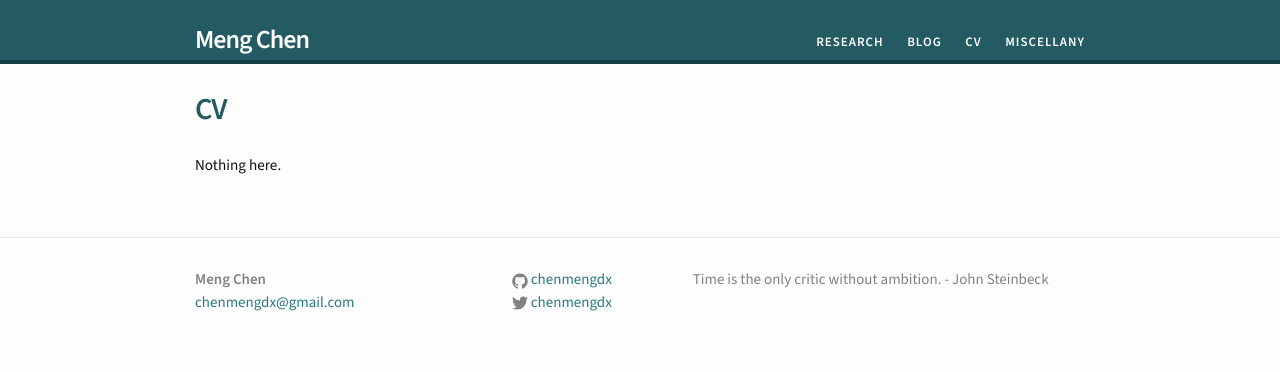
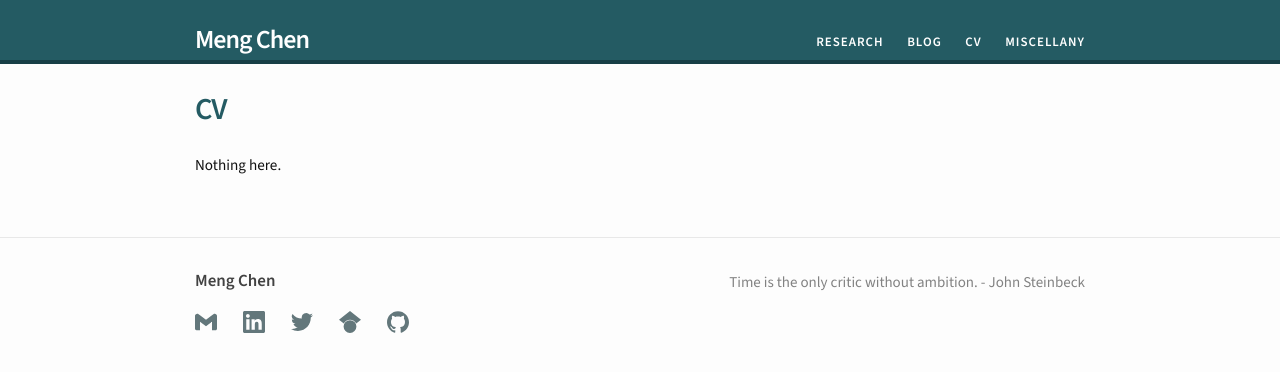
Before and after one commit to chenmengdx/chenmengdx.github.io, a Jekyll site: the page built from cv.md, in a window 1280 px wide. Shown: the top 372 px of the page. Built offline with Jekyll 4.4.1, drawn with Linux system fonts in a browser that asks for light colours.

Commit message:
Refresh footer with social profile icons

```diff
--- a/_config.yml
+++ b/_config.yml
@@ -7,6 +7,8 @@ baseurl: "" # the subpath of your site, e.g. /blog/
 url: "http://chenmengdx.github.io" # the base hostname & protocol for your site
 twitter_username: chenmengdx
 github_username:  chenmengdx
+linkedin_url: "https://www.linkedin.com/in/meng-chen-50547a3a/"
+google_scholar_url: "https://scholar.google.com/citations?user=oFyp8_0AAAAJ&hl=en"
 
 # Build settings
 markdown: kramdown
--- a/_includes/footer.html
+++ b/_includes/footer.html
@@ -1,57 +1,47 @@
 <footer class="site-footer">
-
-  <div class="wrapper">
-
-<!--     <h2 class="footer-heading">{{ site.title }}</h2> -->
-
-    <div class="footer-col-wrapper">
-      <div class="footer-col  footer-col-1">
-        <ul class="contact-list">
-          <li><strong>{{ site.title }}</strong></li>
-
-          <li><a href="mailto:{{ site.email }}">{{ site.email }}</a></li>
-        </ul>
-      </div>
-
-      <div class="footer-col  footer-col-2">
-        <ul class="social-media-list">
-          {% if site.github_username %}
+  <div class="wrapper footer-content">
+    <div class="footer-profile">
+      <p class="footer-name">{{ site.title | escape }}</p>
+      <ul class="footer-social-links" aria-label="Contact and profiles">
+        {% if site.email %}
         <li>
-            <a href="https://github.com/{{ site.github_username }}">
-              <span class="icon  icon--github">
-                <svg viewBox="0 0 16 16">
-                  <path fill="#828282" d="M7.999,0.431c-4.285,0-7.76,3.474-7.76,7.761 c0,3.428,2.223,6.337,5.307,7.363c0.388,0.071,0.53-0.168,0.53-0.374c0-0.184-0.007-0.672-0.01-1.32 c-2.159,0.469-2.614-1.04-2.614-1.04c-0.353-0.896-0.862-1.135-0.862-1.135c-0.705-0.481,0.053-0.472,0.053-0.472 c0.779,0.055,1.189,0.8,1.189,0.8c0.692,1.186,1.816,0.843,2.258,0.645c0.071-0.502,0.271-0.843,0.493-1.037 C4.86,11.425,3.049,10.76,3.049,7.786c0-0.847,0.302-1.54,0.799-2.082C3.768,5.507,3.501,4.718,3.924,3.65 c0,0,0.652-0.209,2.134,0.796C6.677,4.273,7.34,4.187,8,4.184c0.659,0.003,1.323,0.089,1.943,0.261 c1.482-1.004,2.132-0.796,2.132-0.796c0.423,1.068,0.157,1.857,0.077,2.054c0.497,0.542,0.798,1.235,0.798,2.082 c0,2.981-1.814,3.637-3.543,3.829c0.279,0.24,0.527,0.713,0.527,1.437c0,1.037-0.01,1.874-0.01,2.129 c0,0.208,0.14,0.449,0.534,0.373c3.081-1.028,5.302-3.935,5.302-7.362C15.76,3.906,12.285,0.431,7.999,0.431z"/>
-                </svg>
-              </span>
-
-              <span class="username">{{ site.github_username }}</span>
+          <a href="mailto:{{ site.email | escape }}" aria-label="Email {{ site.title | escape }} (Gmail)" title="Gmail: {{ site.email | escape }}">
+            {% include social-icons/gmail.svg %}
           </a>
         </li>
         {% endif %}
-
+        {% if site.linkedin_url %}
+        <li>
+          <a href="{{ site.linkedin_url | escape }}" target="_blank" rel="noopener noreferrer" aria-label="LinkedIn (opens in a new tab)" title="LinkedIn">
+            {% include social-icons/linkedin.svg %}
+          </a>
+        </li>
+        {% endif %}
         {% if site.twitter_username %}
         <li>
-            <a href="https://twitter.com/{{ site.twitter_username }}">
-              <span class="icon  icon--twitter">
-                <svg viewBox="0 0 16 16">
-                  <path fill="#828282" d="M15.969,3.058c-0.586,0.26-1.217,0.436-1.878,0.515c0.675-0.405,1.194-1.045,1.438-1.809
-                  c-0.632,0.375-1.332,0.647-2.076,0.793c-0.596-0.636-1.446-1.033-2.387-1.033c-1.806,0-3.27,1.464-3.27,3.27 c0,0.256,0.029,0.506,0.085,0.745C5.163,5.404,2.753,4.102,1.14,2.124C0.859,2.607,0.698,3.168,0.698,3.767 c0,1.134,0.577,2.135,1.455,2.722C1.616,6.472,1.112,6.325,0.671,6.08c0,0.014,0,0.027,0,0.041c0,1.584,1.127,2.906,2.623,3.206 C3.02,9.402,2.731,9.442,2.433,9.442c-0.211,0-0.416-0.021-0.615-0.059c0.416,1.299,1.624,2.245,3.055,2.271 c-1.119,0.877-2.529,1.4-4.061,1.4c-0.264,0-0.524-0.015-0.78-0.046c1.447,0.928,3.166,1.469,5.013,1.469 c6.015,0,9.304-4.983,9.304-9.304c0-0.142-0.003-0.283-0.009-0.423C14.976,4.29,15.531,3.714,15.969,3.058z"/>
-                </svg>
-              </span>
-
-              <span class="username">{{ site.twitter_username }}</span>
+          <a href="https://twitter.com/{{ site.twitter_username | escape }}" target="_blank" rel="noopener noreferrer" aria-label="Twitter (opens in a new tab)" title="Twitter">
+            {% include social-icons/twitter.svg %}
+          </a>
+        </li>
+        {% endif %}
+        {% if site.google_scholar_url %}
+        <li>
+          <a href="{{ site.google_scholar_url | escape }}" target="_blank" rel="noopener noreferrer" aria-label="Google Scholar (opens in a new tab)" title="Google Scholar">
+            {% include social-icons/googlescholar.svg %}
+          </a>
+        </li>
+        {% endif %}
+        {% if site.github_username %}
+        <li>
+          <a href="https://github.com/{{ site.github_username | escape }}" target="_blank" rel="noopener noreferrer" aria-label="GitHub (opens in a new tab)" title="GitHub">
+            {% include social-icons/github.svg %}
           </a>
         </li>
         {% endif %}
       </ul>
     </div>
-
-      <div class="footer-col  footer-col-3">
-         <p class="text">
-{{ site.description }}
+    {% if site.description %}
+    <p class="footer-description">{{ site.description | escape }}</p>
+    {% endif %}
   </div>
-    </div>
-
-  </div>
-
 </footer>
--- a/_sass/_layout.scss
+++ b/_sass/_layout.scss
@@ -78,63 +78,89 @@
     padding: $spacing-unit 0;
 }
 
-.footer-heading {
-    font-size: 18px;
-    margin-bottom: $spacing-unit / 2;
-}
-
-.contact-list,
-.social-media-list {
-    list-style: none;
-    margin-left: 0;
-}
-
-.footer-col-wrapper {
+.footer-content {
+    display: flex;
+    align-items: flex-start;
+    justify-content: space-between;
+    gap: $spacing-unit;
     font-size: 15px;
     color: $grey-color;
-    margin-left: -$spacing-unit / 2;
-    @extend %clearfix;
-}
 
-.footer-col {
-    float: left;
-    margin-bottom: $spacing-unit / 2;
-    padding-left: $spacing-unit / 2;
-}
-
-.footer-col-1 {
-    width: -webkit-calc(35% - (#{$spacing-unit} / 2));
-    width:         calc(35% - (#{$spacing-unit} / 2));
-}
-
-.footer-col-2 {
-    width: -webkit-calc(20% - (#{$spacing-unit} / 2));
-    width:         calc(20% - (#{$spacing-unit} / 2));
-}
-
-.footer-col-3 {
-    width: -webkit-calc(45% - (#{$spacing-unit} / 2));
-    width:         calc(45% - (#{$spacing-unit} / 2));
-}
-
-@include media-query($on-laptop) {
-    .footer-col-1,
-    .footer-col-2 {
-        width: -webkit-calc(50% - (#{$spacing-unit} / 2));
-        width:         calc(50% - (#{$spacing-unit} / 2));
-    }
-
-    .footer-col-3 {
-        width: -webkit-calc(100% - (#{$spacing-unit} / 2));
-        width:         calc(100% - (#{$spacing-unit} / 2));
+    &::after {
+        display: none;
     }
 }
 
+.footer-profile {
+    flex-shrink: 0;
+}
+
+.footer-name {
+    margin: 0 0 6px;
+    color: $grey-color-dark;
+    font-size: 17px;
+    font-weight: 600;
+}
+
+.footer-social-links {
+    display: flex;
+    flex-wrap: wrap;
+    gap: 4px;
+    list-style: none;
+    margin: 0 0 0 -11px;
+
+    a {
+        display: flex;
+        align-items: center;
+        justify-content: center;
+        width: 44px;
+        height: 44px;
+        color: #63777b;
+        border-radius: 50%;
+        transition: color 150ms ease, background-color 150ms ease;
+
+        &:hover,
+        &:focus-visible {
+            color: $primary-color;
+            background-color: rgba($brand-color, 0.08);
+            text-decoration: none;
+        }
+
+        &:focus-visible {
+            outline: 2px solid $brand-color;
+            outline-offset: 2px;
+        }
+    }
+
+    svg {
+        display: block;
+        width: 22px;
+        height: 22px;
+        fill: currentColor;
+    }
+}
+
+.footer-description {
+    max-width: 360px;
+    margin: 2px 0 0;
+    line-height: 1.6;
+}
+
 @include media-query($on-palm) {
-    .footer-col {
-        float: none;
-        width: -webkit-calc(100% - (#{$spacing-unit} / 2));
-        width:         calc(100% - (#{$spacing-unit} / 2));
+    .footer-content {
+        flex-direction: column;
+        gap: $spacing-unit / 2;
+    }
+
+    .footer-description {
+        max-width: none;
+        margin-top: 0;
+    }
+}
+
+@media (prefers-reduced-motion: reduce) {
+    .footer-social-links a {
+        transition: none;
     }
 }
 
```
Also changed, not shown: _includes/social-icons/README.md (added, +10 -0 lines), _includes/social-icons/github.svg (added), _includes/social-icons/gmail.svg (added), _includes/social-icons/googlescholar.svg (added), _includes/social-icons/linkedin.svg (added), _includes/social-icons/twitter.svg (added). Lines whose indentation alone changed are shown as unchanged.
